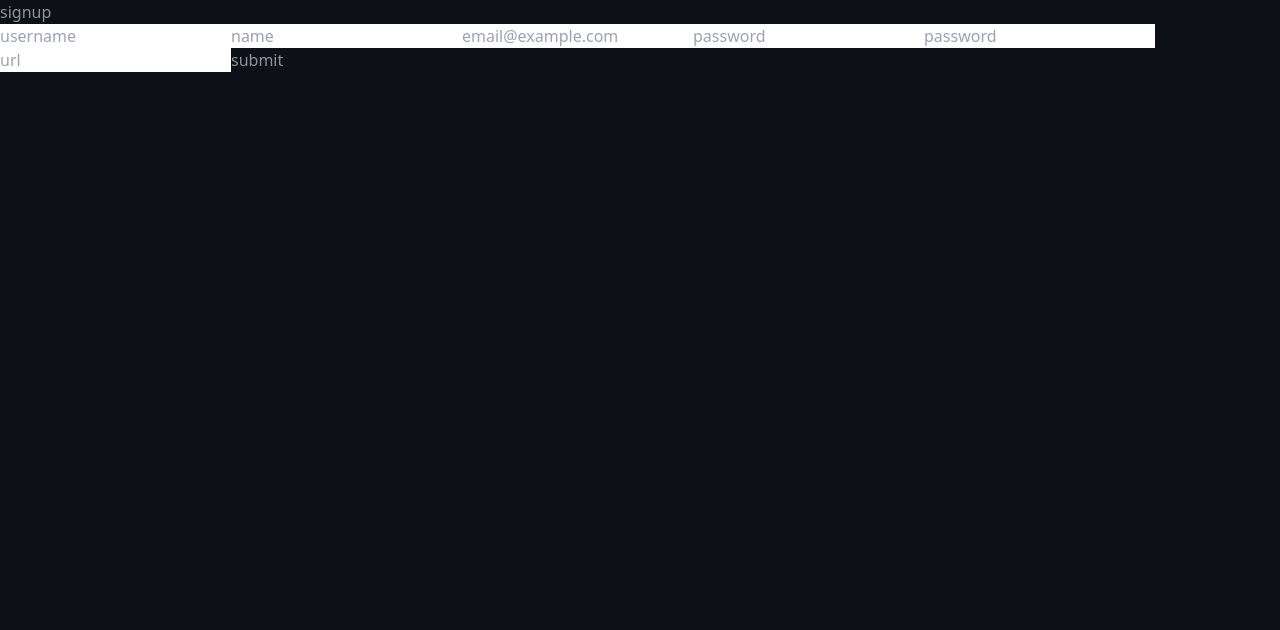
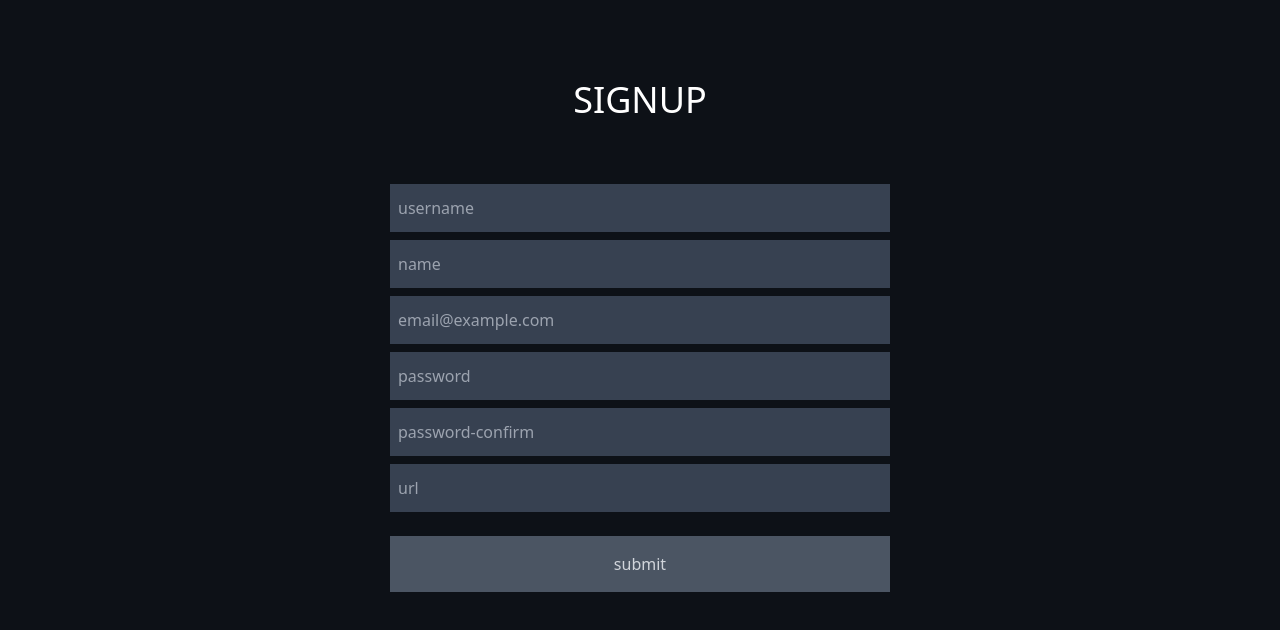
Before and after one commit to hellomac87/bumblebee, a Next.js app in the folder client/: page /signup in a window 1280 px wide. Shown: the top 630 px of the page. Built offline with nearby package versions, Linux system fonts and the light colour scheme; no server answers.

Commit message:
feat: client auto WIP

```diff
--- a/client/pages/_app.tsx
+++ b/client/pages/_app.tsx
@@ -1,8 +1,23 @@
-import '../styles/globals.css'
-import type { AppProps } from 'next/app'
+import '../styles/globals.css';
+import type { AppProps } from 'next/app';
+import HttpClient from '../src/network/http';
+import { baseUrl } from '../src/constant/service';
+import AuthService from '../src/service/auth';
+import { AuthProvider } from '../src/context/authContext';
+import TokenStorage from '../src/service/token';
+import PostService from '../src/service/post';
+
+const tokenStorage = new TokenStorage();
+const httpService = new HttpClient(baseUrl);
+const authService = new AuthService(httpService, tokenStorage);
+const postService = new PostService(httpService, tokenStorage);
 
 function MyApp({ Component, pageProps }: AppProps) {
-  return <Component {...pageProps} />
+    return (
+        <AuthProvider authService={authService}>
+            <Component {...pageProps} />
+        </AuthProvider>
+    );
 }
 
-export default MyApp
+export default MyApp;
--- /dev/null
+++ b/client/pages/signup/SignUp.module.css
@@ -0,0 +1,19 @@
+.container {
+    @apply flex flex-col m-auto w-[500px] pt-20;
+}
+
+.title {
+    @apply text-white mb-16 text-4xl uppercase text-center;
+}
+
+.inputWrap {
+    @apply w-full mb-2;
+
+    input {
+        @apply w-full h-12 px-2 bg-gray-700 text-gray-300;
+    }
+}
+
+.submit {
+    @apply w-full h-14 bg-gray-600 text-gray-300 mt-4;
+}
--- a/client/pages/signup/index.tsx
+++ b/client/pages/signup/index.tsx
@@ -1,50 +1,58 @@
-import { useState } from "react";
-import { useForm } from "react-hook-form";
+import { useForm } from 'react-hook-form';
+import styles from './SignUp.module.css';
+import { useRouter } from 'next/router';
+import { useAuth } from '../../src/context/authContext';
 
 type FormInputs = {
     username: string;
     name: string;
     email: string;
     password: string;
-  ["password-confirm"]: string;
+    ['password-confirm']?: string;
     url?: string;
 };
 
 function SignUpPage() {
+    const router = useRouter();
     const { register, handleSubmit } = useForm<FormInputs>();
-  const [data, setData] = useState("");
+    const { signUp } = useAuth();
 
-  const onSubmit = handleSubmit((data) => {
-    console.log(data);
+    const onSubmit = handleSubmit(async (data) => {
+        delete data['password-confirm'];
+        await signUp(data);
+        router.replace('/posts');
     });
     return (
-    <div>
-      <h1>signup</h1>
-      <form>
+        <div className={styles.container}>
+            <h1 className={styles.title}>signup</h1>
+            <form onSubmit={onSubmit} autoComplete={'false'}>
+                <div className={styles.inputWrap}>
+                    <input {...register('username')} placeholder={'username'} type={'text'} autoComplete={'off'} />
+                </div>
+                <div className={styles.inputWrap}>
+                    <input {...register('name')} placeholder={'name'} type={'text'} />
+                </div>
+                <div className={styles.inputWrap}>
+                    <input {...register('email')} placeholder={'email@example.com'} type={'email'} />
+                </div>
+                <div className={styles.inputWrap}>
+                    <input {...register('password')} placeholder={'password'} type={'password'} autoComplete={'off'} />
+                </div>
+                <div className={styles.inputWrap}>
                     <input
-          {...register("username")}
-          placeholder={"username"}
-          type={"text"}
+                        {...register('password-confirm')}
+                        placeholder={'password-confirm'}
+                        type={'password'}
+                        autoComplete={'off'}
                     />
-        <input {...register("name")} placeholder={"name"} type={"text"} />
-        <input
-          {...register("email")}
-          placeholder={"email@example.com"}
-          type={"email"}
-        />
-        <input
-          {...register("password")}
-          placeholder={"password"}
-          type={"password"}
-        />
-        <input
-          {...register("password-confirm")}
-          placeholder={"password"}
-          type={"password"}
-        />
-        <input {...register("url")} placeholder={"url"} />
+                </div>
+                <div className={styles.inputWrap}>
+                    <input {...register('url')} placeholder={'url'} />
+                </div>
 
-        <button type={"submit"}>submit</button>
+                <button className={styles.submit} type={'submit'}>
+                    submit
+                </button>
             </form>
         </div>
     );
--- /dev/null
+++ b/client/src/context/authContext.tsx
@@ -0,0 +1,76 @@
+import {
+    createContext,
+    createRef,
+    Dispatch,
+    PropsWithChildren,
+    SetStateAction,
+    useContext,
+    useEffect,
+    useImperativeHandle,
+    useState,
+} from 'react';
+import AuthService from '../service/auth';
+
+interface SignUpBody {
+    username: string;
+    password: string;
+    name: string;
+    email: string;
+    url?: string;
+}
+
+interface AuthContextInterface {
+    user: AuthState | undefined;
+    signUp(body: SignUpBody): Promise<void>;
+    logIn(username: string, password: string): Promise<void>;
+    logOut(): Promise<void>;
+}
+
+interface AuthProviderProps {
+    authService: AuthService;
+}
+
+interface AuthState {
+    username: string;
+    token: string;
+}
+
+const AuthContext = createContext({} as AuthContextInterface);
+const contextRef = createRef();
+
+export function AuthProvider(props: PropsWithChildren<AuthProviderProps>) {
+    const [user, setUser] = useState<AuthState | undefined>(undefined);
+    const { authService } = props;
+
+    useImperativeHandle(contextRef, () => (user ? user.token : undefined));
+
+    useEffect(() => {
+        authService.me().then((data) => {
+            setUser(data);
+        });
+    }, [authService]);
+
+    const signUp = async (body: SignUpBody) => {
+        const data = await authService.signup(body);
+        setUser(data);
+    };
+
+    const logIn = async (username: string, password: string) => {
+        const data = await authService.login({ username, password });
+        setUser(data);
+    };
+
+    const logOut = async () => {
+        await authService.logout();
+        setUser(undefined);
+    };
+
+    return (
+        <AuthContext.Provider value={{ user, signUp, logIn, logOut }} {...props}>
+            {props.children}
+        </AuthContext.Provider>
+    );
+}
+
+export const fetchToken = () => contextRef.current;
+export const useAuth = () => useContext(AuthContext);
--- a/client/src/network/http.ts
+++ b/client/src/network/http.ts
@@ -1,5 +1,5 @@
 export interface HttpClientImpl {
-    fetch(url: string, options: any): Promise<any>;
+    fetch<T extends any>(url: string, options: any): Promise<T>;
 }
 
 export default class HttpClient implements HttpClientImpl {
@@ -8,7 +8,7 @@ export default class HttpClient implements HttpClientImpl {
         this.baseUrl = baseUrl;
     }
 
-    async fetch(url: string, options: any): Promise<any> {
+    async fetch<T extends any>(url: string, options: any): Promise<T> {
         const res = fetch(`${this.baseUrl}${url}`, {
             ...options,
             headers: {
--- a/client/src/service/post.ts
+++ b/client/src/service/post.ts
@@ -1,10 +1,13 @@
+import { TokenStorageImpl } from './token';
 import { HttpClientImpl } from './../network/http';
 import { Post } from '../../types/posts';
 
 export default class PostService {
     private http: HttpClientImpl;
-    constructor(http: HttpClientImpl) {
+    private tokenStorage: TokenStorageImpl;
+    constructor(http: HttpClientImpl, tokenStorage: TokenStorageImpl) {
         this.http = http;
+        this.tokenStorage = tokenStorage;
     }
 
     async getPosts(username?: string): Promise<Post[]> {
@@ -17,6 +20,7 @@ export default class PostService {
     async postPost(text: string): Promise<Post> {
         return await this.http.fetch(`/posts`, {
             method: 'POST',
+            headers: this.getHeaders(),
             body: JSON.stringify({ text, username: 'dobby', name: 'Dobby' }),
         });
     }
@@ -24,6 +28,7 @@ export default class PostService {
     async updatePost(postId: string, text: string): Promise<Post> {
         return await this.http.fetch(`/posts/${postId}`, {
             method: 'PUT',
+            headers: this.getHeaders(),
             body: JSON.stringify({ text }),
         });
     }
@@ -31,6 +36,7 @@ export default class PostService {
     async deletePost(postId: string) {
         return await this.http.fetch(`/posts/${postId}`, {
             method: 'DELETE',
+            headers: this.getHeaders(),
         });
     }
 
@@ -39,4 +45,11 @@ export default class PostService {
             method: 'GET',
         });
     }
+
+    getHeaders(): {} {
+        const token = this.tokenStorage.getToken();
+        return {
+            Authorization: `Bearer ${token}`,
+        };
+    }
 }
--- /dev/null
+++ b/client/src/service/token.ts
@@ -0,0 +1,21 @@
+export interface TokenStorageImpl {
+    saveToken(token: string): void;
+    getToken(): string;
+    clearToken(): void;
+}
+
+const TOKEN = 'token';
+
+export default class TokenStorage implements TokenStorageImpl {
+    saveToken(token: string) {
+        localStorage.setItem(TOKEN, token);
+    }
+
+    getToken(): string {
+        return localStorage.getItem(TOKEN) ?? '';
+    }
+
+    clearToken() {
+        localStorage.removeItem(TOKEN);
+    }
+}
--- /dev/null
+++ b/client/types/auth.ts
@@ -0,0 +1,4 @@
+export type User = {
+    username: string;
+    token: string;
+};
```
Also changed, not shown: client/src/service/auth.ts (+26 -11 lines), 2 other files (tests, documents, lock files or other folders). Lines whose indentation alone changed are shown as unchanged.
